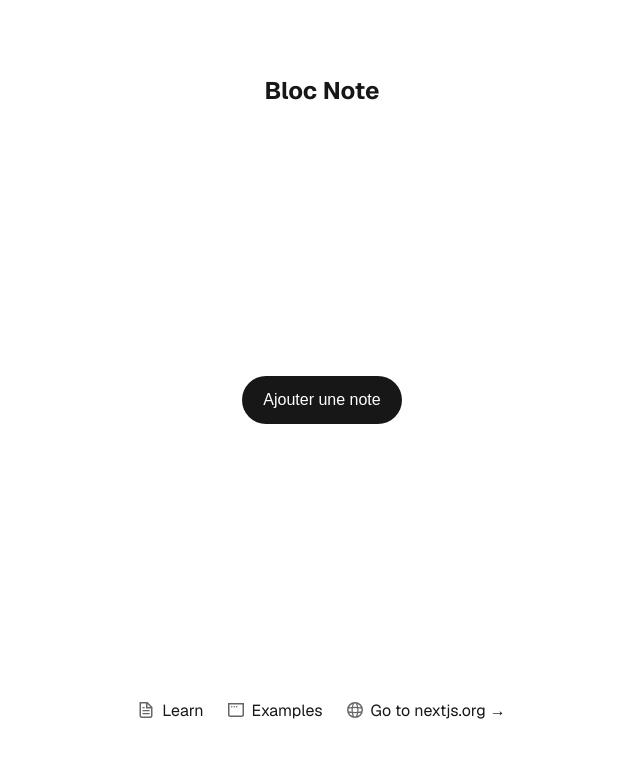
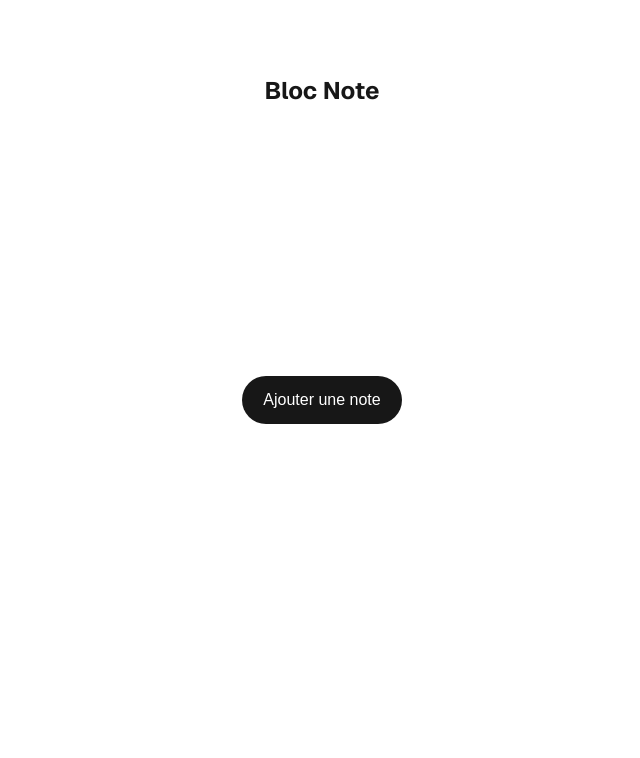
Before and after one commit to Sewanou1/My_bloc_note, a Next.js app: page / in a window 1280 px wide. Shown: the top 758 px of the page, without its empty margins (318-958 px from the left). Built offline with nearby package versions, Linux system fonts and the light colour scheme.

Commit message:
edit done

```diff
--- a/src/app/page.js
+++ b/src/app/page.js
@@ -135,48 +135,7 @@ export default function Home() {
 
       </main>
       <footer className={styles.footer}>
-        <a
-          href="https://nextjs.org/learn?utm_source=create-next-app&utm_medium=appdir-template&utm_campaign=create-next-app"
-          target="_blank"
-          rel="noopener noreferrer"
-        >
-          <Image
-            aria-hidden
-            src="/file.svg"
-            alt="File icon"
-            width={16}
-            height={16}
-          />
-          Learn
-        </a>
-        <a
-          href="https://vercel.com/templates?framework=next.js&utm_source=create-next-app&utm_medium=appdir-template&utm_campaign=create-next-app"
-          target="_blank"
-          rel="noopener noreferrer"
-        >
-          <Image
-            aria-hidden
-            src="/window.svg"
-            alt="Window icon"
-            width={16}
-            height={16}
-          />
-          Examples
-        </a>
-        <a
-          href="https://nextjs.org?utm_source=create-next-app&utm_medium=appdir-template&utm_campaign=create-next-app"
-          target="_blank"
-          rel="noopener noreferrer"
-        >
-          <Image
-            aria-hidden
-            src="/globe.svg"
-            alt="Globe icon"
-            width={16}
-            height={16}
-          />
-          Go to nextjs.org →
-        </a>
+
       </footer>
     </div>
   );
--- a/src/app/page.module.css
+++ b/src/app/page.module.css
@@ -104,8 +104,6 @@
 .form button[type="button"]:hover {
   background-color: #2e2e2e;
 }
-
-
 
 
 
```
